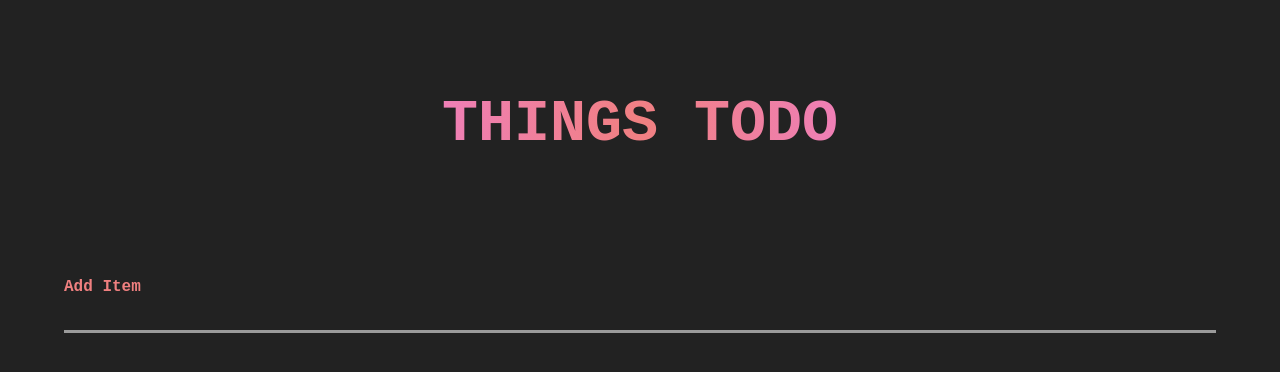
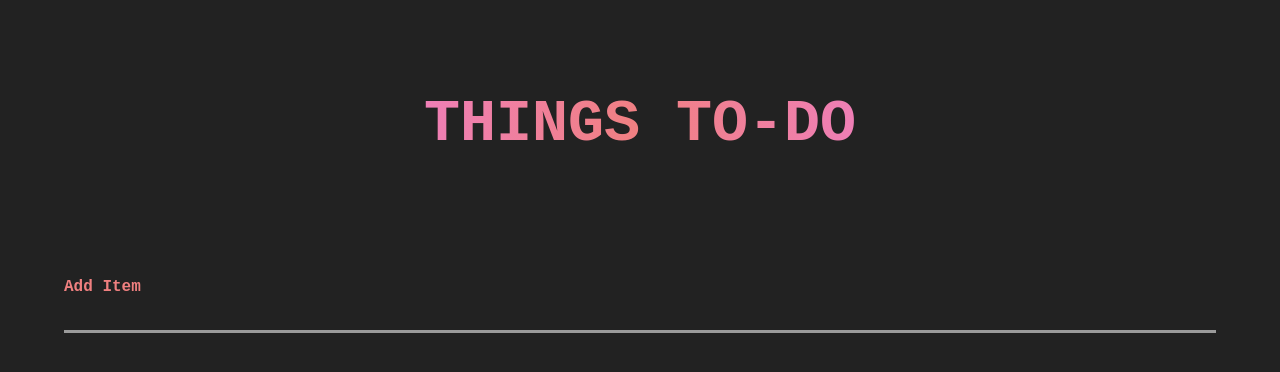
Before and after one commit to alexknite/ruby-todo, a React (Vite) app in the folder frontend/: page / in a window 1280 px wide. Shown: the top 372 px of the page. Built offline with nearby package versions, Linux system fonts and the light colour scheme; no server answers.

Commit message:
Fix spelling error

```diff
--- a/frontend/src/components/Header.jsx
+++ b/frontend/src/components/Header.jsx
@@ -6,7 +6,7 @@ export const Header = () => {
   return (
     <nav className={styles.navbar}>
       <div className={styles.title}>
-        <h2 className={styles.neonText}>Things ToDo</h2>
+        <h2 className={styles.neonText}>Things To-Do</h2>
       </div>
     </nav>
   );
```
